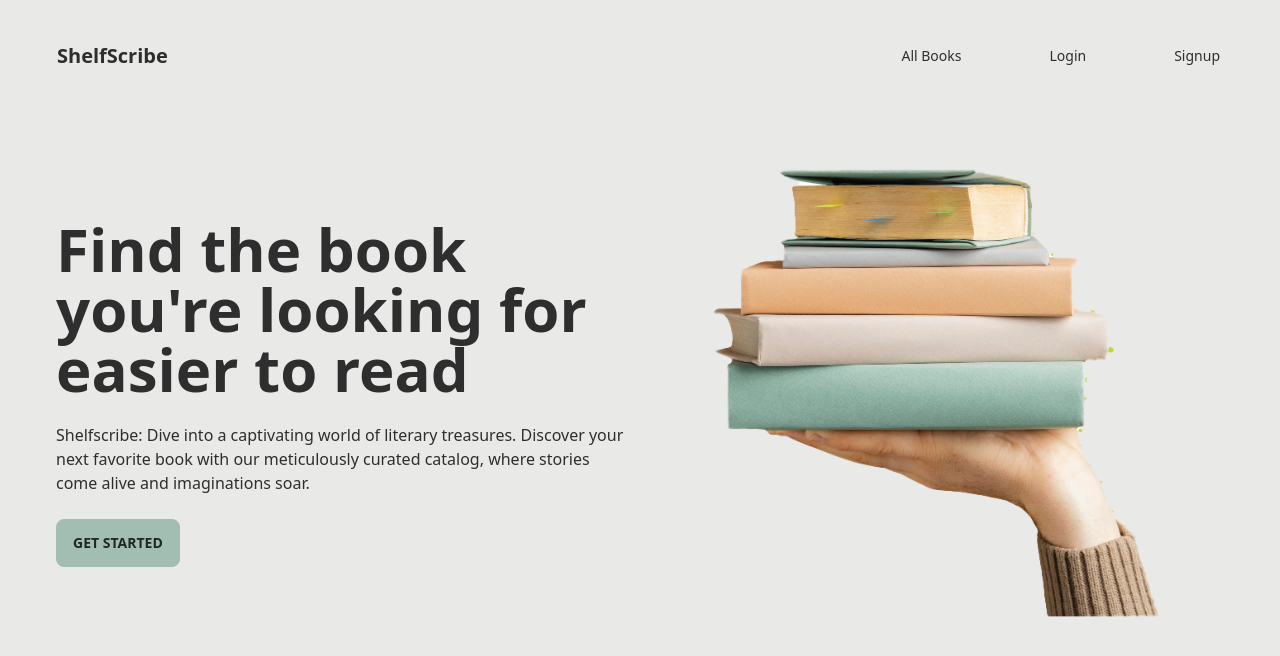
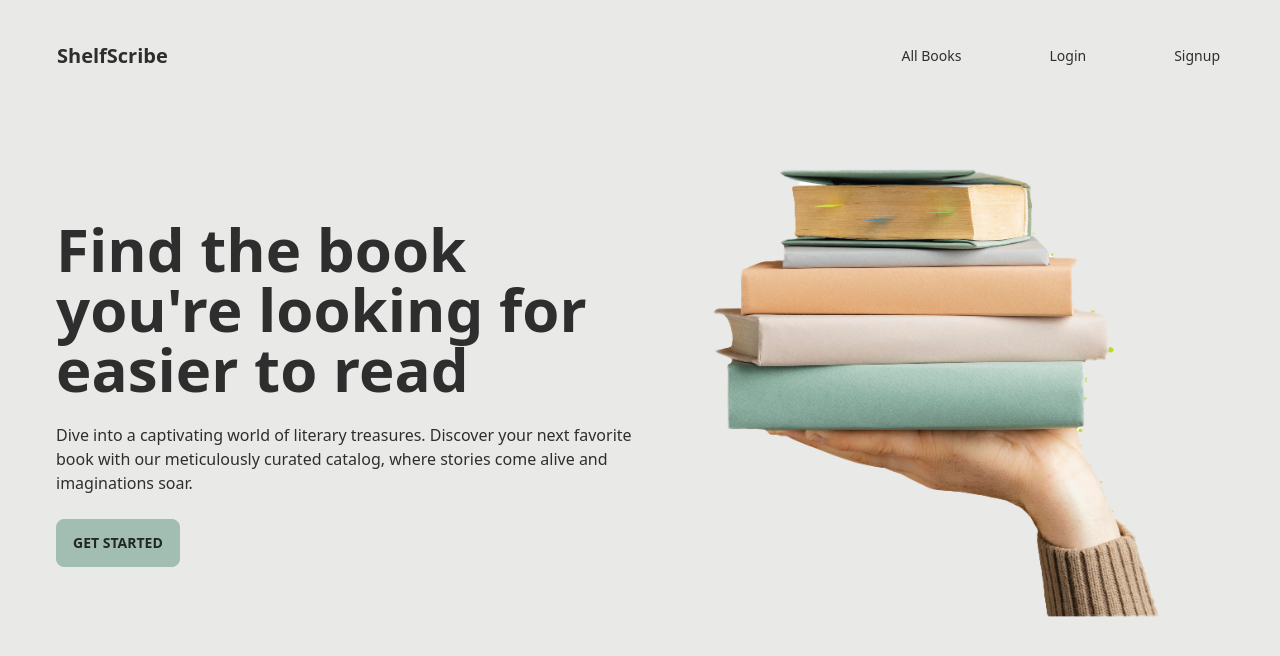
Before and after one commit to FarhanZizz/shelfscribe-client, a React (Vite) app: page / in a window 1280 px wide. Shown: the top 656 px of the page. Built offline with nearby package versions, Linux system fonts and the light colour scheme.

Commit message:
added navbar and hero

```diff
--- a/src/components/ui/Hero.tsx
+++ b/src/components/ui/Hero.tsx
@@ -8,9 +8,9 @@ const Hero = () => {
             Find the book <br /> you're looking for <br /> easier to read
           </h1>
           <p className="py-6">
-            Shelfscribe: Dive into a captivating world of literary treasures.
-            Discover your next favorite book with our meticulously curated
-            catalog, where stories come alive and imaginations soar.
+            Dive into a captivating world of literary treasures. Discover your
+            next favorite book with our meticulously curated catalog, where
+            stories come alive and imaginations soar.
           </p>
           <button className="btn btn-primary">Get Started</button>
         </div>
```
